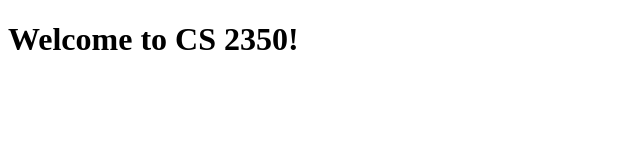
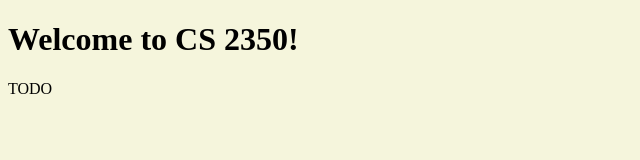
Before and after one commit to moralessa/cs2350-practice-07, a website built with webpack: page src/index.html in a window 1280 px wide. Shown: the whole page, without its empty margins (0-640 px from the left). Built offline with nearby package versions, Linux system fonts and the light colour scheme; files whose address does not match are found by name.

Commit message:
finished setup

```diff
--- a/src/index.html
+++ b/src/index.html
@@ -9,7 +9,7 @@
 </head>
 <body>
   <h1>Welcome to CS 2350!</h1>
-
+  TODO
   <script src="javascripts/application.js"></script>
 </body>
 </html>
--- a/src/stylesheets/application.css
+++ b/src/stylesheets/application.css
@@ -5,3 +5,7 @@
 }
 
 /* TODO */
+
+body {
+  background-color: beige;
+}
```
